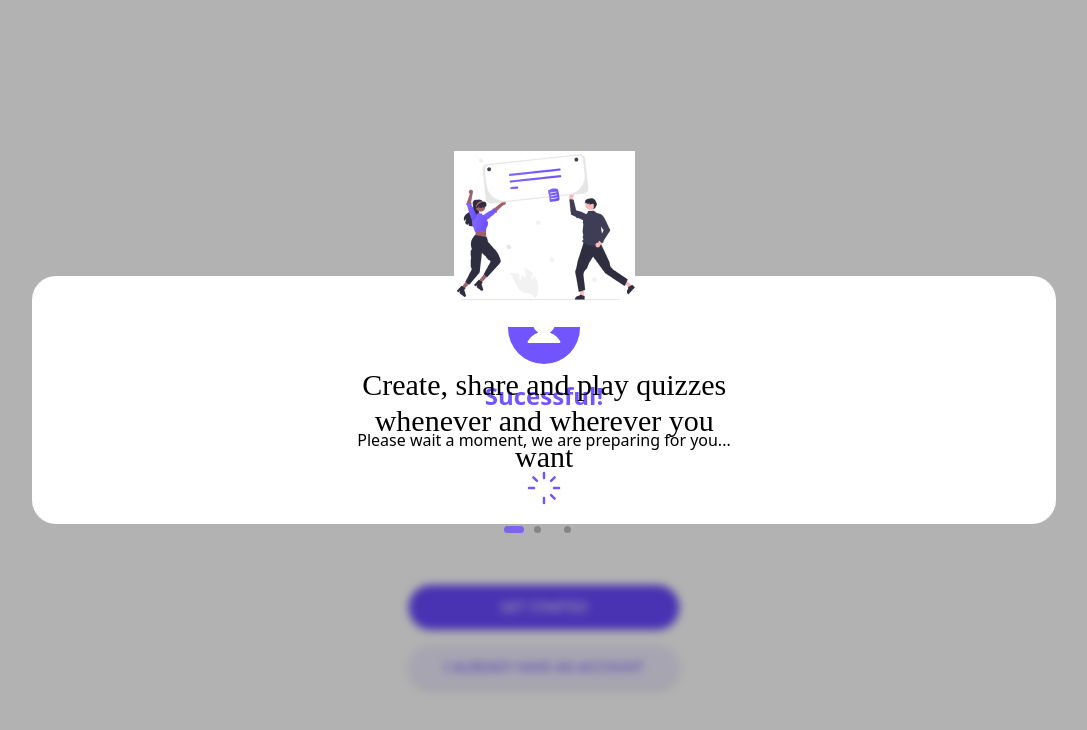
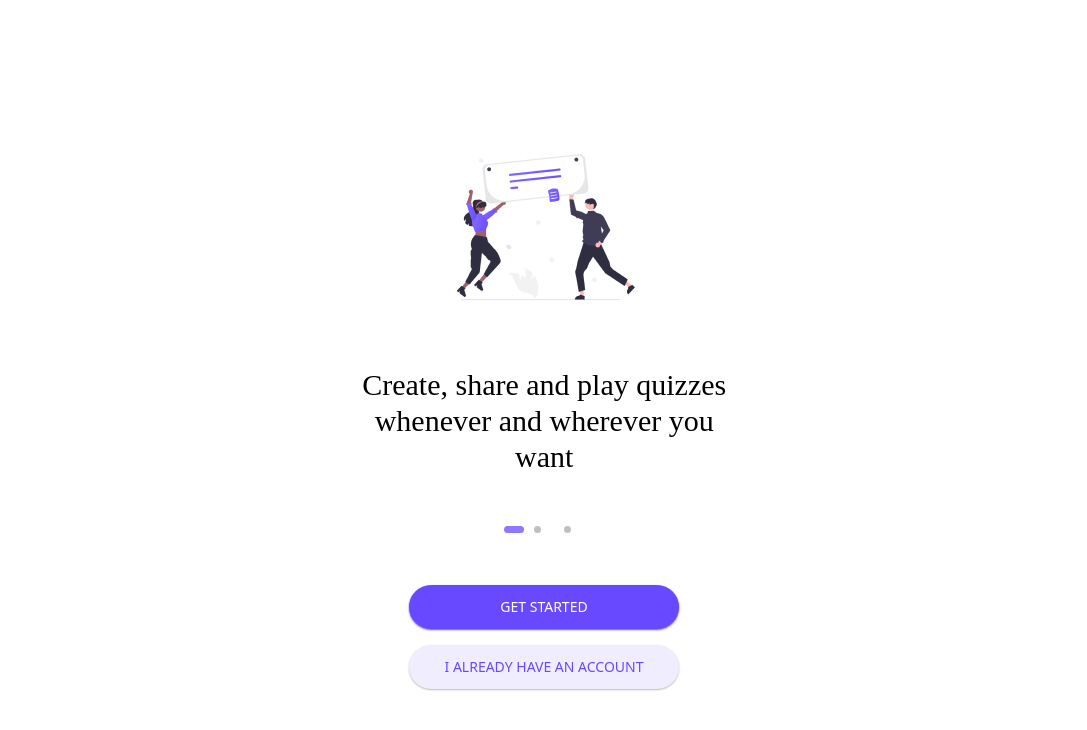
Before and after one commit to smartcollins/quizzico, a React (Create React App) app: page / in a window 1280 px wide. Shown: the top 730 px of the page, without its empty margins (96-1183 px from the left). Built offline with nearby package versions, Linux system fonts and the light colour scheme.

Commit message:
created route for Account

```diff
--- a/src/App.js
+++ b/src/App.js
@@ -13,6 +13,7 @@ import {
 import WorkPlace from "./pages/WorkPlace";
 import ErrorPage from "./pages/ErrorPage";
 import ProgressBar from "./components/ProgressBar";
+import Account from "./components/Account";
 
 function App() {
   const [spinner, setSpinner] = useState(true);
@@ -26,6 +27,11 @@ function App() {
     {
       path: "/",
       element: <Carousel />,
+      errorElement: <ErrorPage />,
+    },
+    {
+      path: "account",
+      element: <Account />,
       errorElement: <ErrorPage />,
     },
     {
@@ -45,11 +51,11 @@ function App() {
     <Loader />
   ) : (
     <div className="App h-screen">
-      <Modal
+      {/* <Modal
         visible={true}
         desc="Sucessful!"
         txt="Please wait a moment, we are preparing for you..."
-      />
+      /> */}
       <RouterProvider router={router} />
     </div>
   );
```
